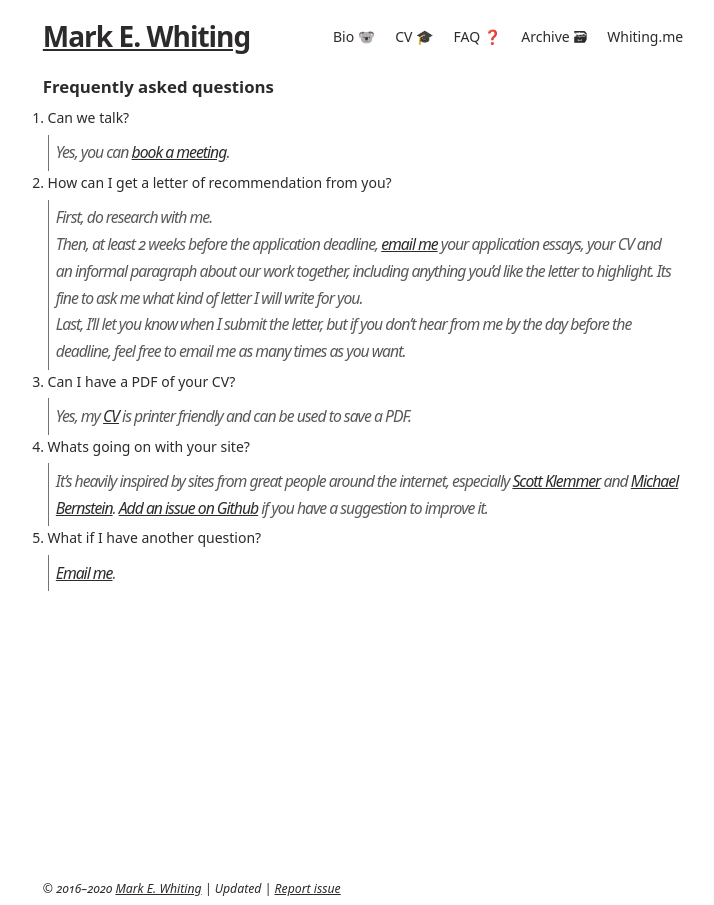
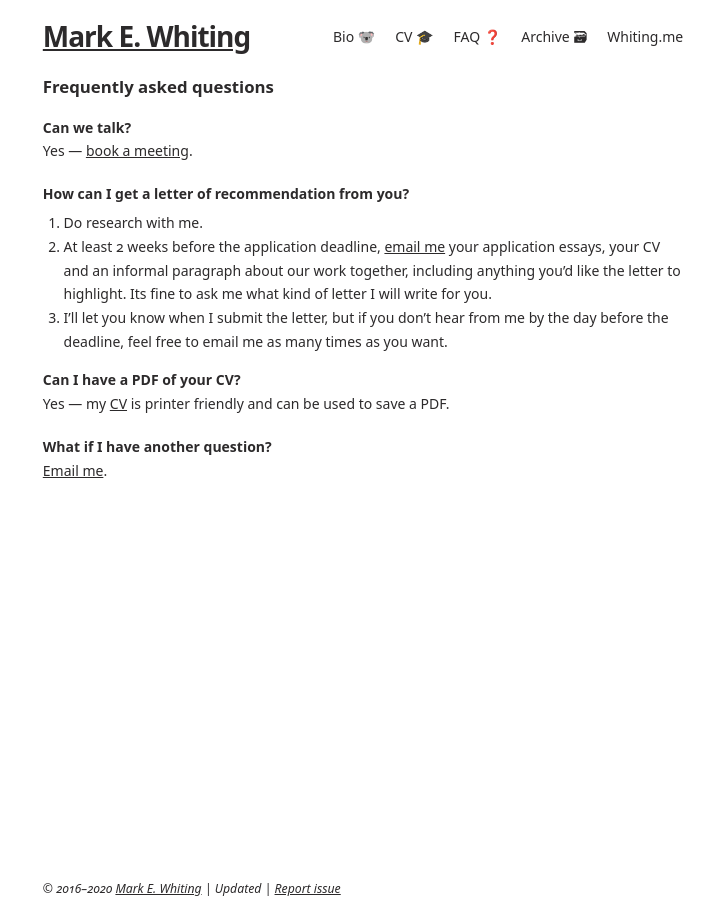
Before and after one commit to markwhiting/Whiting.me, a Jekyll site: the page built from faq.md, in a window 1280 px wide. Shown: the whole page, without its empty margins (277-991 px from the left). Built offline with Jekyll 4.4.1, drawn with Linux system fonts in a browser that asks for light colours.

Commit message:
CV update and visual cleaning

```diff
--- a/_layouts/home.html
+++ b/_layouts/home.html
@@ -6,7 +6,7 @@ layout: default
   <!-- {%- if page.title -%}<h1 class="page-heading">{{ page.title }}</h1>{%- endif -%} -->
 
   {{
-"**I'm a postdoc under [Duncan J. Watts](https://en.wikipedia.org/wiki/Duncan_J._Watts) at [U Penn](https://www.upenn.edu)** in both [Computer & Information Science](https://www.cis.upenn.edu/index.php) at the [School of Engineering and Applied Science](https://www.seas.upenn.edu) and [Operations, Information and Decisions](https://oid.wharton.upenn.edu) at the [Wharton School of Business](https://www.wharton.upenn.edu).
+"**I'm a postdoc under [Duncan J. Watts](https://en.wikipedia.org/wiki/Duncan_J._Watts) at [U Penn](https://www.upenn.edu)** in both [Computer & Information Science](https://www.cis.upenn.edu/index.php) in [Engineering and Applied Science](https://www.seas.upenn.edu) and [Operations, Information and Decisions](https://oid.wharton.upenn.edu) at [Wharton](https://www.wharton.upenn.edu).
 
 ## I build systems to study how people work in groups.
 
--- a/_sass/minima/_layout.scss
+++ b/_sass/minima/_layout.scss
@@ -175,6 +175,14 @@
     max-width: 20rem;
     box-shadow: var(--shadow-color) 0px 25px 70px -14px;
   }
+  h3 {
+    @include relative-font-size(1);
+    padding-top: 2 * $spacing-unit;
+    padding-bottom: 0;
+  }
+  li {
+    margin-left: 1rem;
+  }
 }
 
 .post-list {
@@ -182,6 +190,7 @@
   list-style: none;
 
   > li {
+    margin: 0;
     display: inline-block;
     margin-bottom: $spacing-unit;
     width: 25%;
--- a/faq.md
+++ b/faq.md
@@ -5,16 +5,19 @@ permalink: /faq
 ---
 
 ## Frequently asked questions
+### Can we talk?
+Yes — [book a meeting](https://whiting.me/meet).
 
-1. Can we talk?
-   > Yes, you can [book a meeting](https://whiting.me/meet).
-2. How can I get a letter of recommendation from you?
-   > First, do research with me.
-   > Then, at least 2 weeks before the application deadline, [email me](mailto:mark@whiting.me?subject=Recommendation request) your application essays, your CV and an informal paragraph about our work together, including anything you'd like the letter to highlight. Its fine to ask me what kind of letter I will write for you.
-   > Last, I'll let you know when I submit the letter, but if you don't hear from me by the day before the deadline, feel free to email me as many times as you want.
-3. Can I have a PDF of your CV?
-   > Yes, my [CV](https://whiting.me/cv) is printer friendly and can be used to save a PDF.
-4. Whats going on with your site?
-   > It's heavily inspired by sites from great people around the internet, especially [Scott Klemmer](https://d.ucsd.edu/srk/) and [Michael Bernstein](https://hci.stanford.edu/msb/). [Add an issue on Github](https://github.com/markwhiting/Whiting.me/issues/new) if you have a suggestion to improve it.
-5. What if I have another question?
-   > [Email me](mailto:mark@whiting.me).
+### How can I get a letter of recommendation from you?
+1. Do research with me.
+2. At least 2 weeks before the application deadline, [email me](mailto:mark@whiting.me?subject=Recommendation request) your application essays, your CV and an informal paragraph about our work together, including anything you'd like the letter to highlight. Its fine to ask me what kind of letter I will write for you.
+3. I'll let you know when I submit the letter, but if you don't hear from me by the day before the deadline, feel free to email me as many times as you want.
+
+### Can I have a PDF of your CV?
+Yes — my [CV](https://whiting.me/cv) is printer friendly and can be used to save a PDF.
+
+<!-- 4. Whats going on with your site?
+   > It's heavily inspired by sites from great people around the internet, especially [Scott Klemmer](https://d.ucsd.edu/srk/) and [Michael Bernstein](https://hci.stanford.edu/msb/). [Add an issue on Github](https://github.com/markwhiting/Whiting.me/issues/new) if you have a suggestion to improve it. -->
+
+### What if I have another question?
+[Email me](mailto:mark@whiting.me).
```
Also changed, not shown: _data/CV.csv (+15 -15 lines), bio.md (+2 -2 lines), cv.html (+4 -4 lines).
